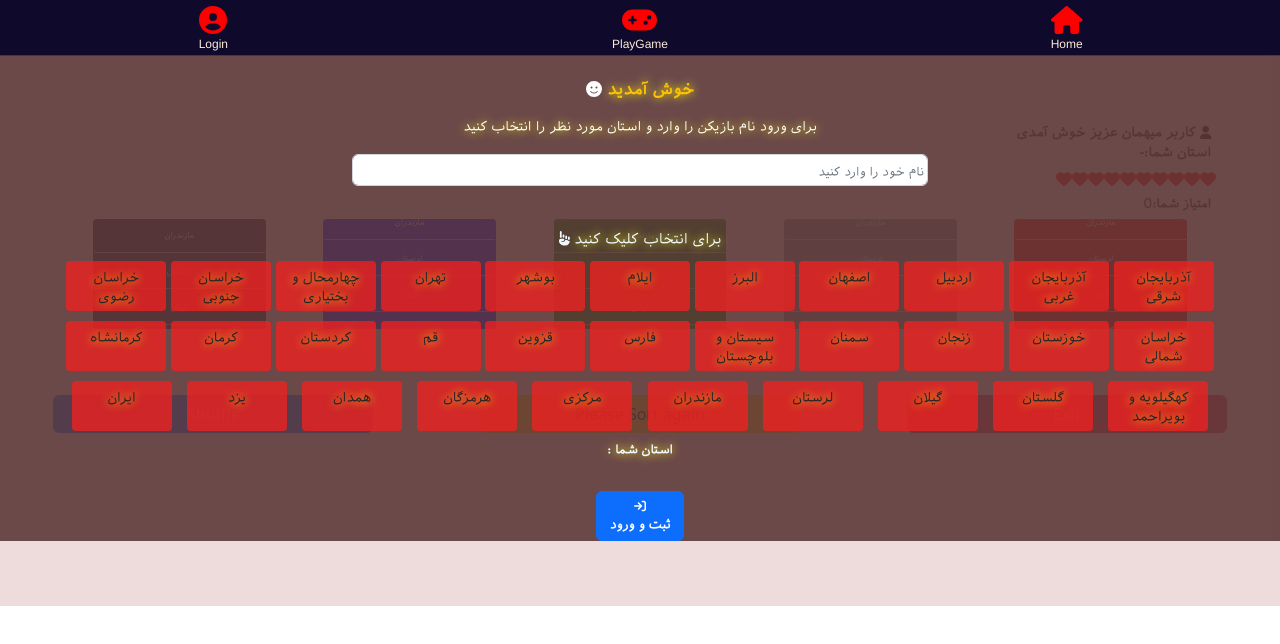
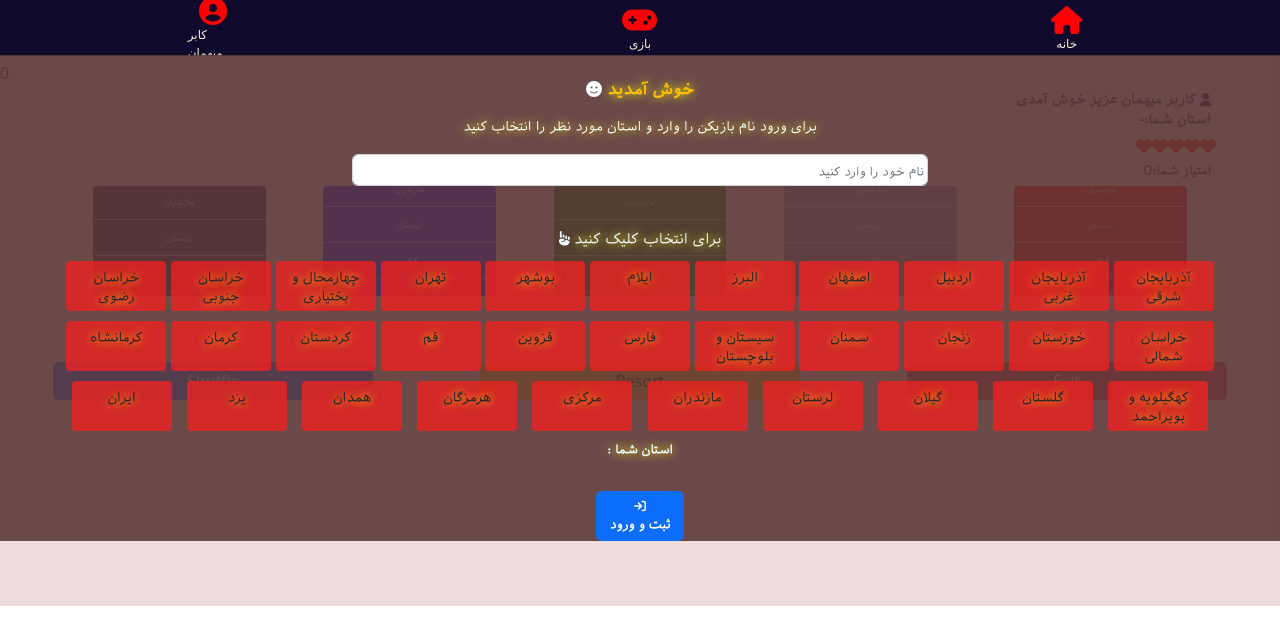
Before and after one commit to omidSharifi526/iranBinApp, a React (Create React App) app: page /playgame in a window 1280 px wide. Shown: the top 644 px of the page. Built offline with nearby package versions, Linux system fonts and the light colour scheme.

Commit message:
updateHearts

```diff
--- a/src/Components/GetUserInfo/GetUserInfo.jsx
+++ b/src/Components/GetUserInfo/GetUserInfo.jsx
@@ -33,11 +33,12 @@ const GetUserInfo = ({stateChanger,usernameChanger,setCitySelected,gamerulesChan
        alert('لطفا مقادیر معتبر وارد کنید')
        } else {
         usernameChanger(pname);
-        stateChanger(false)
+        stateChanger(false);
+        gamerulesChanger(true)
+       setCitySelected(cityPicked)
        }
 
-       gamerulesChanger(true)
-       setCitySelected(cityPicked)
+
 
 
 
--- a/src/Components/Header/Header.jsx
+++ b/src/Components/Header/Header.jsx
@@ -4,7 +4,7 @@ import './header-style.scss';
 import { FontAwesomeIcon } from '@fortawesome/react-fontawesome'
 import { faHome,faUserCircle,faGamepad } from '@fortawesome/free-solid-svg-icons'
 
-const Header = () => {
+const Header = ({Userame}) => {
   return (
     <div className='main-container'>
 
@@ -12,7 +12,7 @@ const Header = () => {
        <div className='sectionsHeader'>
        <Link className='sectionsHeader' to="/login">
       <h3 ><FontAwesomeIcon icon={faUserCircle} color="red" /> </h3>
-      <p>Login</p>
+      <p>{Userame?Userame:'کابر میهمان'}</p>
       </Link>
 
       </div>
@@ -22,7 +22,7 @@ const Header = () => {
      <div className='sectionsHeader'>
      <Link className='sectionsHeader' to="/playGame">
      <h3><FontAwesomeIcon icon={faGamepad} color="red" /></h3>
-     <p>PlayGame</p>
+     <p>بازی</p>
      </Link>
      </div>
 
@@ -30,7 +30,7 @@ const Header = () => {
     <div className='sectionsHeader'>
     <Link className='sectionsHeader' to="/">
     <h3><FontAwesomeIcon icon={faHome} color="red" /></h3>
-    <p>Home</p>
+    <p>خانه</p>
     </Link>
     </div>
 
--- /dev/null
+++ b/src/Pages/GameSource/Components/EndGame/EndGame.jsx
@@ -0,0 +1,14 @@
+import React from 'react';
+import '../EndGame/EndGame-style.scss';
+
+const EndGame = ({playerName}) => {
+    let fName=playerName.split();
+
+  return (
+    <div className='endGame-container'>
+        <h3>{fName} شما باختید</h3>
+    </div>
+  )
+}
+
+export default EndGame
--- a/src/Pages/GameSource/Components/ListOfCity-Style.scss
+++ b/src/Pages/GameSource/Components/ListOfCity-Style.scss
@@ -20,10 +20,9 @@
 .gameMessages-Container{
 
 
-    display: flex;
-    justify-content: center;
-     align-items: flex-end;
+
     font-size: 14px;
+    background-color: red;
 
 
     p{
@@ -34,21 +33,26 @@
         text-align: center;
     }
 
-    .showMess{
-        position: relative;
-        transition:  2s  all ease 5s;
-        top: 50px;
-        right: 100px;
-        background-color: rgb(78, 16, 16);
-    }
-    .notshowMess{
-        position: relative;
-        top: -600px;
-        transition:  2s  all ease 5s;
-
-    }
 
 
+
+
+}
+.showMess{
+    position: absolute;
+    transition:  2s  all ease 7s;
+    top: 100px;
+    left: 100px;
+    background-color: rgb(78, 16, 16);
+    width: 100px;
+    height: 50px;
+    color: white;
+}
+.notshowMess{
+
+    top: -800px;
+
+    transition:  2s  all ease 0s;
 
 }
 .userInfo-Container{
--- a/src/Pages/GameSource/Components/ListOfCitys.jsx
+++ b/src/Pages/GameSource/Components/ListOfCitys.jsx
@@ -48,9 +48,10 @@ import { Cityes } from '../Data/GameInfo';
 
 
 
-const ListOfCitys = ({playerName,citySelected}) => {
+const ListOfCitys = ({setEndGameShow,playerName,citySelected}) => {
   let pName=playerName;
   let CitySels=citySelected;
+
 
 
 
@@ -61,7 +62,7 @@ const ListOfCitys = ({playerName,citySelected}) => {
   const [citySelectedDoGet,setcitySelectedDoGet]=useState('');
   const [shuffelled,setShuffeled]=useState(true);
   const [score,setScore]=useState(0);
-  const [jun,reduceJun]=useState(['1','2','3','4','5','6','7','8','9','10']);
+  const [jun,reduceJun]=useState(['','','','','']);
   const[countRound,setCountRound]=useState(10);
   const [showmess,setShowMess]=useState(false);
   const[countRender,setcountRender]=useState(0);
@@ -133,16 +134,7 @@ const ListOfCitys = ({playerName,citySelected}) => {
 
 
 
-    const resetGameIniti=()=>{
-      setShuffeled(true);
-      updateHeart();
-      calculateRate(shL1,shL2,shL3,shL4,shL5);
 
-      // setJun(jun-10)
-      // setShowMess(false)
-
-
-    }
 
     const createInitshuffleLists=()=>{
 
@@ -191,6 +183,19 @@ const ListOfCitys = ({playerName,citySelected}) => {
 
       }
 
+      ///Resort Button
+      const resetGameIniti=()=>{
+        setShowMess(false);
+        setShuffeled(true);
+        updateHeart();
+        calculateRate(shL1,shL2,shL3,shL4,shL5);
+
+        // setJun(jun-10)
+        // setShowMess(false)
+
+
+      }
+
 
 
 
@@ -221,8 +226,8 @@ const ListOfCitys = ({playerName,citySelected}) => {
         console.log(arrayOfSelectedCitys[index]==yourCity)
 
       }
+      })
 
-      })
 
       setScore(score+rateTacker);
 
@@ -264,7 +269,10 @@ const ListOfCitys = ({playerName,citySelected}) => {
 
 
       const updateHeart=()=>{
-       let junCount=10;
+
+       let junCountKamShode=jun.slice(0,jun.length-1);
+       console.log('junCountKamShode',junCountKamShode);
+
        if (jun.length>=2) {
         reduceJun(existingItems => {
           return existingItems.slice(0, existingItems.length - 1)
@@ -272,7 +280,7 @@ const ListOfCitys = ({playerName,citySelected}) => {
         })
        }
        else{
-        alert('Please Reset Game')
+        setEndGameShow(true)
 
 
       }
@@ -293,7 +301,7 @@ const ListOfCitys = ({playerName,citySelected}) => {
 
 
 
-
+//////////////End OFFFFFFF Functionality
   return (
     <>
     <div className='Play-Container'>
@@ -302,9 +310,12 @@ const ListOfCitys = ({playerName,citySelected}) => {
 
     <div className='GameInfo-container' >
 
-    <div className='gameMessages-Container'>
-        <p className={showmess?'showMess':'notshowMess'}> امتیاز شما : { <FontAwesomeIcon style={{padding:'1'}} icon={faStar} color="yellow" />}  {score}</p>
+    <div className={showmess?'showMess':'notshowMess'}>
+       {score}
         </div>
+
+
+
 
     <div className='PlayerInfo-Container'>
 
@@ -416,7 +427,7 @@ const ListOfCitys = ({playerName,citySelected}) => {
      <button   className='btn btn-warning w-25 fs-6' onClick={()=>{
         resetGameIniti()
      }} >
-        {jun==100?'Start Game':"Please Sort again"}</button>
+        Resort</button>
 
      <button className='btn btn-danger w-25 fs-6 ' onClick={()=>{}}>Exit</button>
 
--- a/src/Pages/PlayGame.jsx
+++ b/src/Pages/PlayGame.jsx
@@ -6,6 +6,7 @@ import Header from '../Components/Header/Header';
 import ListOfCitys from './GameSource/Components/ListOfCitys';
 import GetUserInfo from '../Components/GetUserInfo/GetUserInfo';
 import GameRules from '../Components/GameRules/GameRules';
+import EndGame from './GameSource/Components/EndGame/EndGame';
 
 
 const PlayGame = () => {
@@ -14,6 +15,7 @@ const PlayGame = () => {
   const [playerName,setPlayerName]=useState('');
   const [citySelected,setCitySelected]=useState('');
   const[rulesGameShow,setrulesGameShow]=useState(false);
+  const[endGame,setEndGameShow]=useState(false)
 
  // let flagss=false
 
@@ -22,13 +24,15 @@ const PlayGame = () => {
 
     {getInfo && <GetUserInfo gamerulesChanger={setrulesGameShow} usernameChanger={setPlayerName} stateChanger={setGetInfo} setCitySelected={setCitySelected} />}
     { rulesGameShow &&<GameRules/>}
+    {endGame && <EndGame playerName={playerName} />}
 
-     <Header/>
+     <Header Userame={playerName}/>
     <div className='Main-Container'>
 
 
        <div className='City-Container'>
-       <ListOfCitys playerName={playerName} citySelected={citySelected} />
+
+       <ListOfCitys setEndGameShow={setEndGameShow} playerName={playerName} citySelected={citySelected} />
 
        </div>
 
```
Also changed, not shown: src/Pages/GameSource/Components/EndGame/EndGame-style.scss (added).
